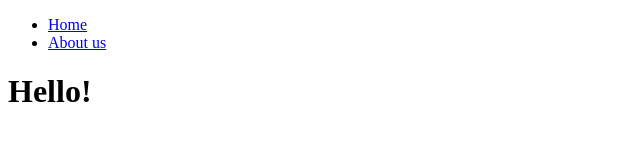
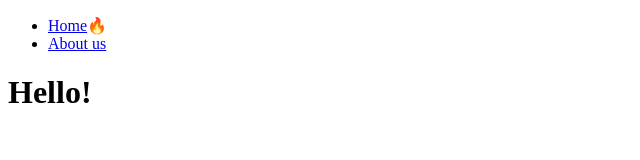
Before and after one commit to kimyena1123/NextJS_14, a Next.js app: page / in a window 1280 px wide. Shown: the top 160 px of the page, without its empty margins (0-640 px from the left). Built offline with nearby package versions, Linux system fonts and the light colour scheme.

Commit message:
내가 현재 있는 위치 알려주는 hook => use client 사용용

```diff
--- a/components/navigation.tsx
+++ b/components/navigation.tsx
@@ -1,11 +1,18 @@
+
+"use client";
+
 import Link from "next/link";
+import { usePathname } from "next/navigation";
 
 export default function Navigation() {
+    const path = usePathname();
+    // console.log(path);
+
     return (
         <nav>
         <ul>
-        <li><Link href="/">Home</Link></li>
-        <li><Link href="/about-us">About us</Link></li>
+            <li><Link href="/">Home</Link>{path == "/" ? "🔥" : ""}</li>
+            <li><Link href="/about-us">About us</Link>{path == "/about-us" ? "🔥" : ""}</li>
         </ul>
         </nav>
     );
```
Also changed, not shown: app/not-found.tsx (line endings or trailing spaces). Lines whose indentation alone changed are shown as unchanged.
